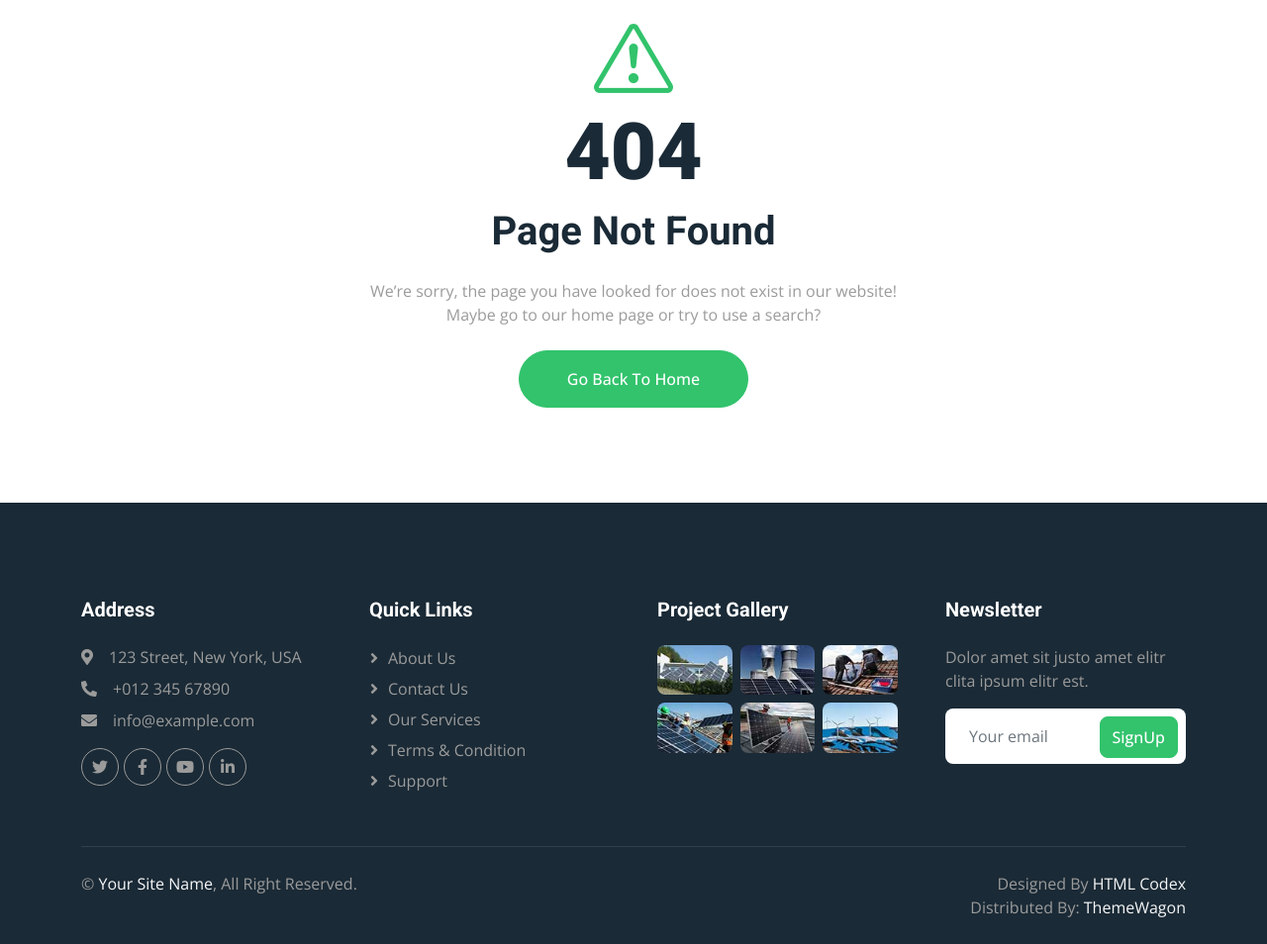
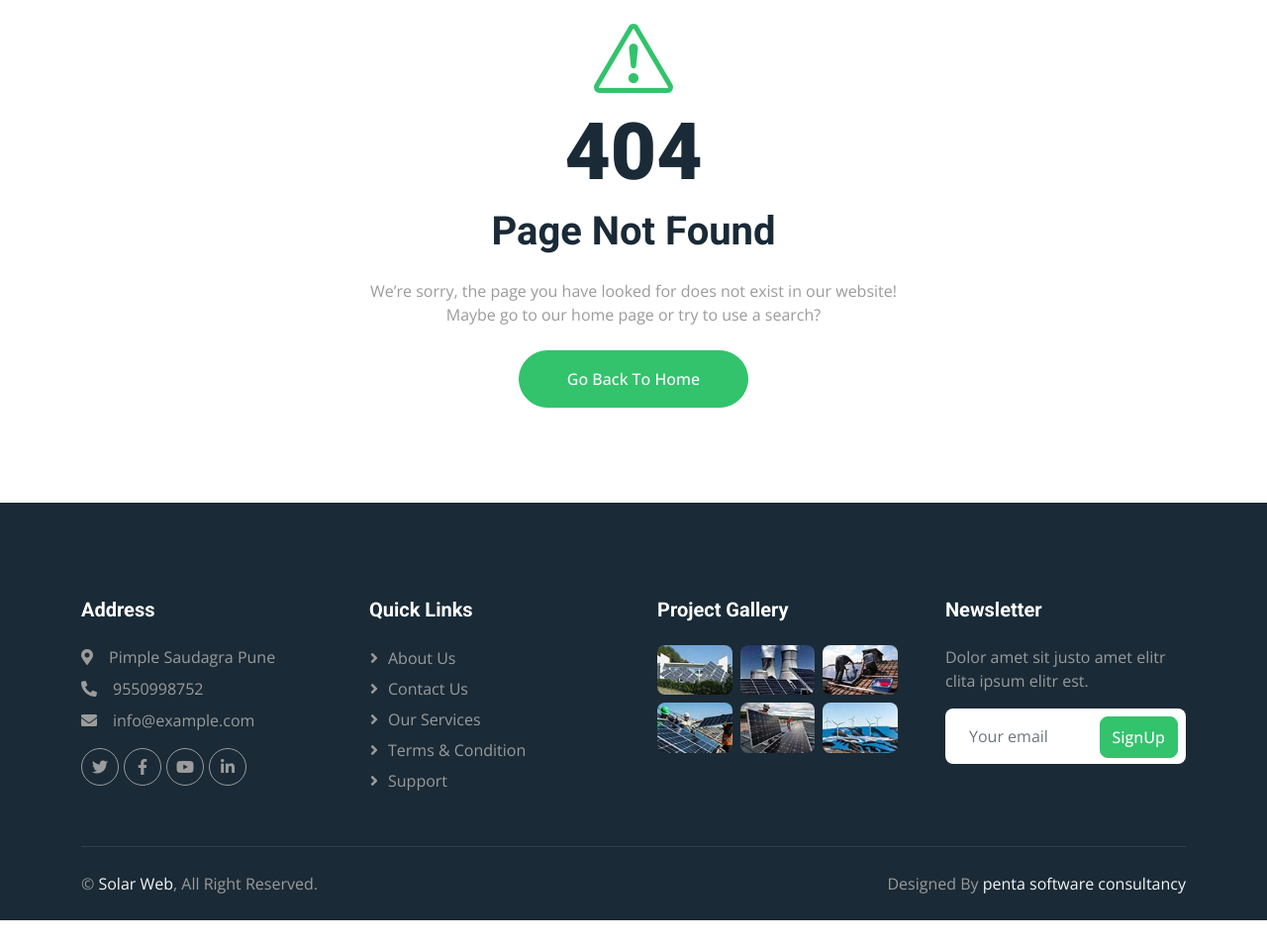
Before and after one commit to Dhanashree-02/Solar, a plain HTML site: page 404.html in a window 1280 px wide. Shown: the part 524-1478 px from the top of the page at 99% size. After the commit the page ends 1454 px from the top, so only its background shows below. Drawn offline with nearby package versions, Linux system fonts and the light colour scheme.

Commit message:
all contact changes

```diff
--- a/404.html
+++ b/404.html
@@ -48,7 +48,7 @@
             <div class="col-lg-7 px-5 text-start">
                 <div class="h-100 d-inline-flex align-items-center me-4">
                     <small class="fa fa-map-marker-alt text-primary me-2"></small>
-                    <small>123 Street, New York, USA</small>
+                    <small>Pimple Saudagra Pune </small>
                 </div>
                 <div class="h-100 d-inline-flex align-items-center">
                     <small class="far fa-clock text-primary me-2"></small>
@@ -143,8 +143,8 @@
             <div class="row g-5">
                 <div class="col-lg-3 col-md-6">
                     <h5 class="text-white mb-4">Address</h5>
-                    <p class="mb-2"><i class="fa fa-map-marker-alt me-3"></i>123 Street, New York, USA</p>
-                    <p class="mb-2"><i class="fa fa-phone-alt me-3"></i>+012 345 67890</p>
+                    <p class="mb-2"><i class="fa fa-map-marker-alt me-3"></i>Pimple Saudagra Pune </p>
+                    <p class="mb-2"><i class="fa fa-phone-alt me-3"></i>9550998752</p>
                     <p class="mb-2"><i class="fa fa-envelope me-3"></i>info@example.com</p>
                     <div class="d-flex pt-2">
                         <a class="btn btn-square btn-outline-light btn-social" href=""><i class="fab fa-twitter"></i></a>
@@ -198,12 +198,12 @@
             <div class="copyright">
                 <div class="row">
                     <div class="col-md-6 text-center text-md-start mb-3 mb-md-0">
-                        &copy; <a href="#">Your Site Name</a>, All Right Reserved.
+                        &copy; <a href="#">Solar Web</a>, All Right Reserved.
                     </div>
                     <div class="col-md-6 text-center text-md-end">
                         <!--/*** This template is free as long as you keep the footer author’s credit link/attribution link/backlink. If you'd like to use the template without the footer author’s credit link/attribution link/backlink, you can purchase the Credit Removal License from "https://htmlcodex.com/credit-removal". Thank you for your support. ***/-->
-                        Designed By <a href="https://htmlcodex.com">HTML Codex</a>
-                        <br>Distributed By: <a href="https://themewagon.com" target="_blank">ThemeWagon</a>
+                        Designed By <a href="https://htmlcodex.com">penta software consultancy</a>
+                        <!-- <br>Distributed By: <a href="https://themewagon.com" target="_blank">ThemeWagon</a> -->
                     </div>
                 </div>
             </div>
```
Also changed, not shown: about.html (+6 -6 lines), contact.html (+6 -6 lines), feature.html (+6 -6 lines), index.html (+6 -6 lines), project.html (+6 -6 lines), quote.html (+6 -6 lines), service.html (+6 -6 lines), team.html (+6 -6 lines), testimonial.html (+6 -6 lines).
